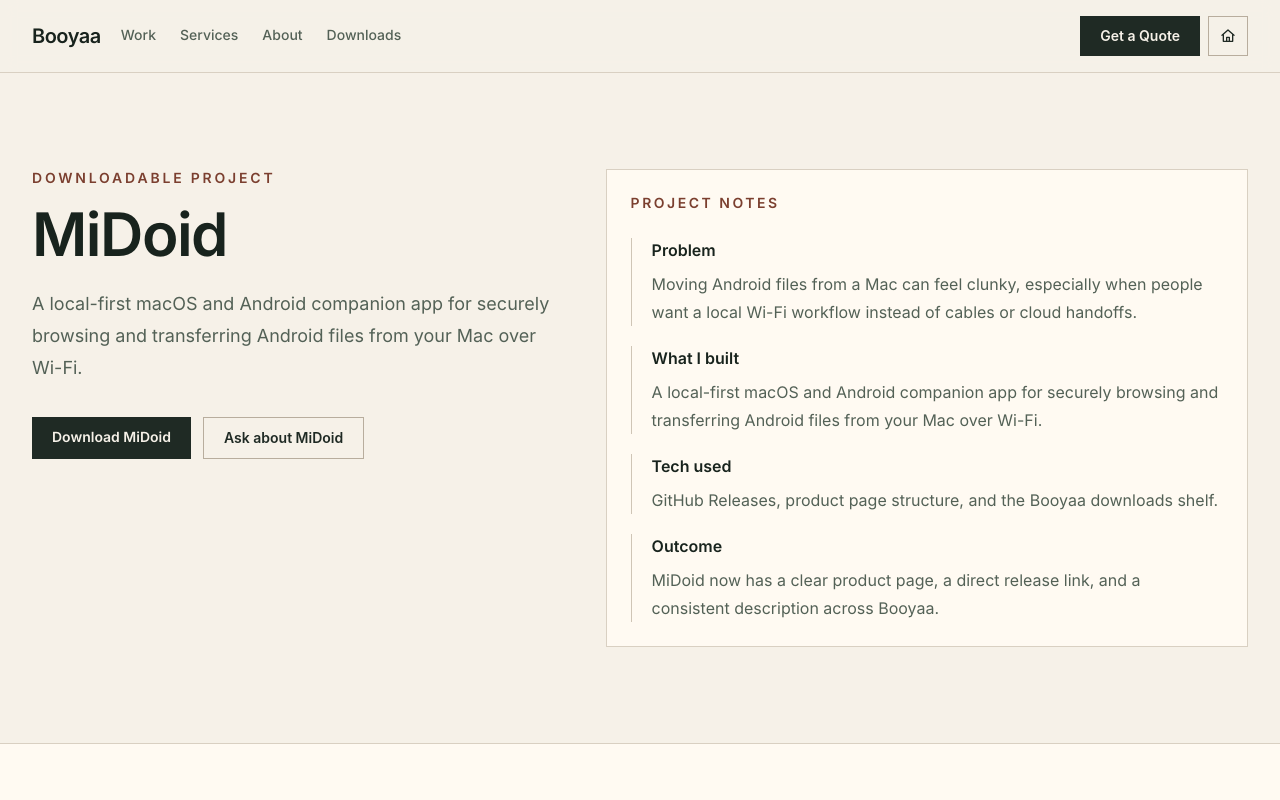
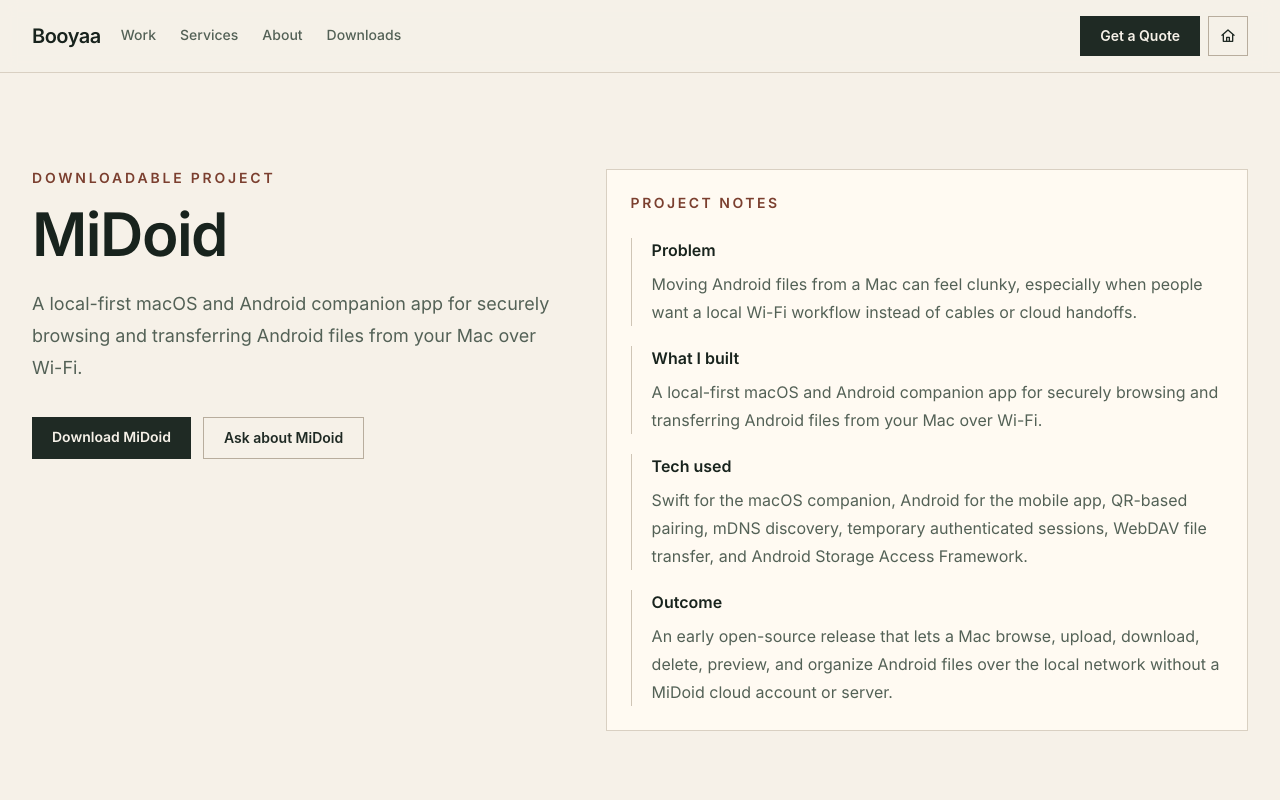
Before and after one commit to PPusola/Booyaa-Website, a Next.js app: page /midoid in a window 1280 px wide. Shown: the top 800 px of the page. Built offline with nearby package versions, Linux system fonts and the light colour scheme.

Commit message:
Refine MiDoid project details
Update the MiDoid project page tech stack and outcome copy to reflect the actual macOS and Android local-first transfer workflow from the repository README.

```diff
--- a/app/midoid/page.tsx
+++ b/app/midoid/page.tsx
@@ -4,8 +4,8 @@
 const details = [
   ["Problem", "Moving Android files from a Mac can feel clunky, especially when people want a local Wi-Fi workflow instead of cables or cloud handoffs."],
   ["What I built", "A local-first macOS and Android companion app for securely browsing and transferring Android files from your Mac over Wi-Fi."],
-  ["Tech used", "GitHub Releases, product page structure, and the Booyaa downloads shelf."],
-  ["Outcome", "MiDoid now has a clear product page, a direct release link, and a consistent description across Booyaa."],
+  ["Tech used", "Swift for the macOS companion, Android for the mobile app, QR-based pairing, mDNS discovery, temporary authenticated sessions, WebDAV file transfer, and Android Storage Access Framework."],
+  ["Outcome", "An early open-source release that lets a Mac browse, upload, download, delete, preview, and organize Android files over the local network without a MiDoid cloud account or server."],
 ];
 
 const features = ["Local-first transfer flow", "macOS and Android companion app", "Wi-Fi file browsing", "GitHub-hosted releases"];
```
